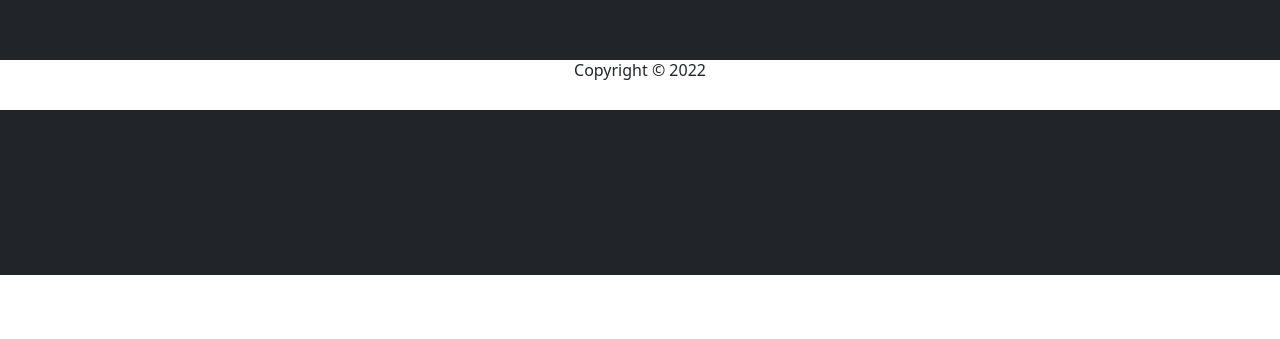
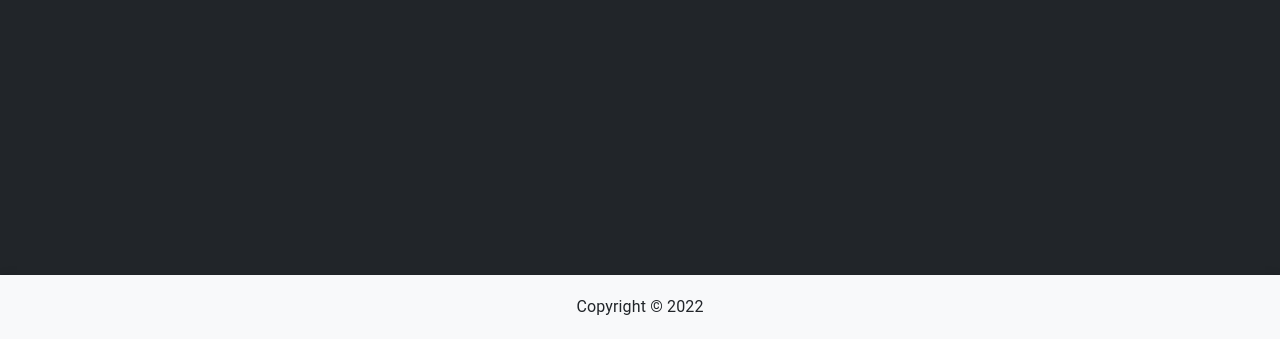
Before and after one commit to yashbhatt-estatic/reactTraining, a React (Create React App) app: page / in a window 1280 px wide. Shown: the part 690-1029 px from the top of the page. Before the commit the page ends 965 px from the top, so only its background shows below. Built offline with nearby package versions, Linux system fonts and the light colour scheme.

Commit message:
🎨 Change footer style

```diff
--- a/src/components/Layout/Footer/index.jsx
+++ b/src/components/Layout/Footer/index.jsx
@@ -1,8 +1,19 @@
-import { Container } from '@mui/material';
-import './style.css';
+import {
+  AppBar, Container, Toolbar, Typography,
+} from '@mui/material';
 
 function Footer() {
-  return <Container className="footer text-dark bg-white fixed-bottom">Copyright &copy; 2022 </Container>;
+  return (
+    <AppBar position="static" className="bg-light text-dark">
+      <Container maxWidth="md">
+        <Toolbar className="justify-content-center">
+          <Typography variant="body1" color="inherit">
+            Copyright &copy; 2022
+          </Typography>
+        </Toolbar>
+      </Container>
+    </AppBar>
+  );
 }
 
 export default Footer;
--- a/src/components/Layout/Footer/style.css
+++ /dev/null
@@ -1,8 +0,0 @@
-.footer {
-  text-align: center;
-  max-width: 100% !important;
-  line-height: 20px;
-  position: fixed;
-  height: 50px !important;
-  bottom: 0;
-}
```
